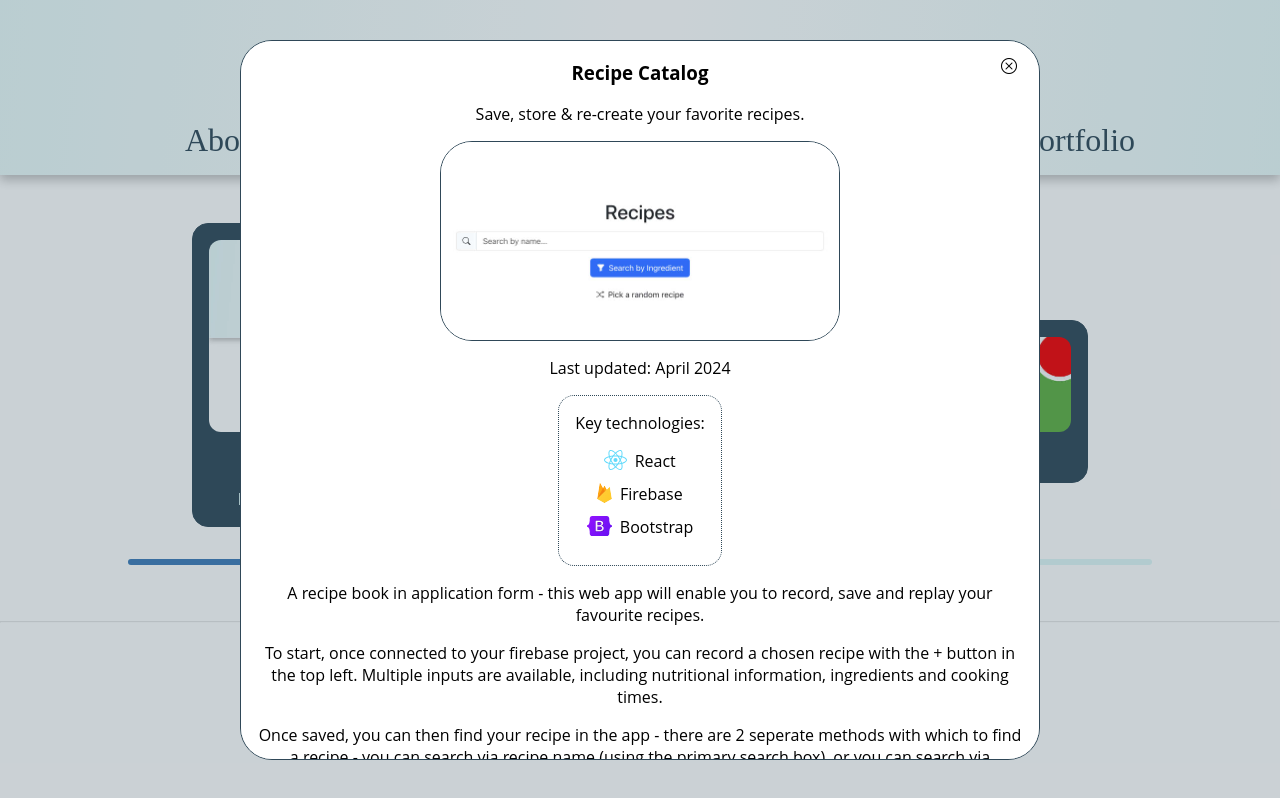
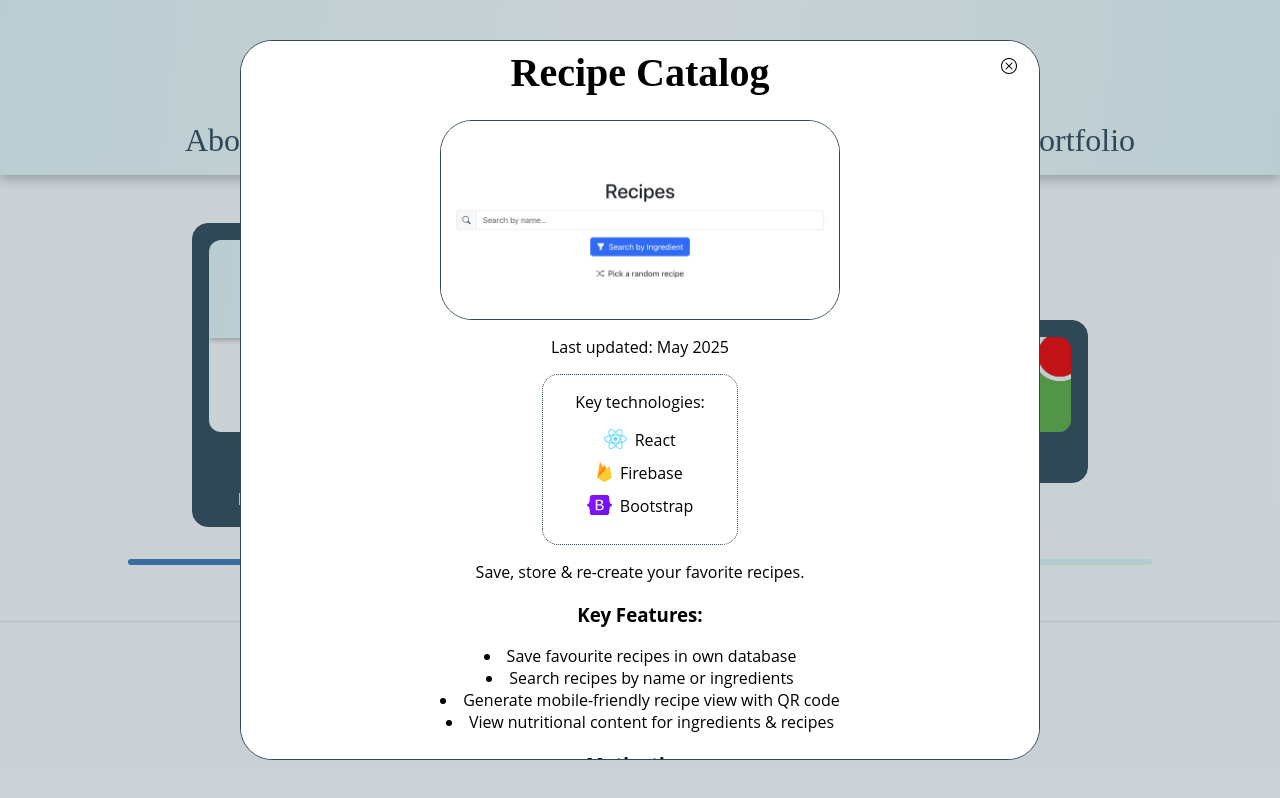
Before and after one commit to ahuggett26/website, a React (Create React App) app: page /portfolio in a window 1280 px wide. Both pictures are taken after a click on the element "Recipe Catalog". Built offline with nearby package versions, Linux system fonts and the light colour scheme; a web font is replaced by a local one.

Commit message:
Split up & improve portfolio content

```diff
--- a/src/components/home/portfolio/FullProjectDisplay.module.scss
+++ b/src/components/home/portfolio/FullProjectDisplay.module.scss
@@ -65,13 +65,13 @@
     .short-technologies {
       display: none;
 
-      @media (width <= 450px) {
+      @media (width <=450px) {
         display: block;
       }
     }
 
     .hideable {
-      @media (width <= 450px) {
+      @media (width <=450px) {
         display: none;
       }
     }
@@ -84,6 +84,16 @@
       border-radius: 2rem;
     }
 
+    .key-features {
+      padding: 0 0.5rem;
+      text-align: center;
+      list-style-position: inside;
+    }
+
+    p {
+      padding: 0 1rem;
+    }
+
     .links {
       text-align: center;
       list-style-position: inside;
@@ -94,14 +104,11 @@
 
       li {
         line-break: anywhere;
-        @media (width <= 750px) {
+
+        @media (width <=750px) {
           list-style-type: none;
         }
       }
     }
-
-    .long-desc {
-      padding: 0 1rem;
-    }
   }
 }
--- a/src/components/home/portfolio/FullProjectDisplay.tsx
+++ b/src/components/home/portfolio/FullProjectDisplay.tsx
@@ -23,15 +23,17 @@ const FullProjectDisplay = (props: Properties) => {
   if (!props.project) {
     return null;
   }
+  const links =
+    [props.project.githubLink, props.project.deploymentLink, props.project.docsLink]
+      .filter((link) => link !== undefined);
   return (
     <div className={styles.background} onClick={props.closeProject}>
       <div className={styles.box} onClick={(e) => e.stopPropagation()}>
         <button className={styles["close-button"]} onClick={props.closeProject}>
           <i className="bi bi-x-circle"></i>
         </button>
-        <h3>{props.project.title}</h3>
+        <h2>{props.project.title}</h2>
         <div className={styles.hideable}>
-          <p>{props.project.shortDesc}</p>
           <LazyLoadImage
             className={styles["main-img"]}
             src={props.project.backgroundImg}
@@ -68,17 +70,33 @@ const FullProjectDisplay = (props: Properties) => {
           Technologies:{" "}
           {props.project.technologies.map((tech) => tech.name).join(", ")}
         </div>
-        <div className={styles["long-desc"]}>
-          {props.project.longDesc.map((desc, i) => (
-            <p key={`para-${i}`}>{desc}</p>
+        <div className={styles.hideable}>
+          <p>{props.project.longDesc ?? props.project.shortDesc}</p>
+        </div>
+        <h3>Key Features:</h3>
+        <ul className={styles["key-features"]}>
+          {props.project.keyFeatures.map((feature) => (
+            <li key={feature}>{feature}</li>
           ))}
-        </div>
-        {props.project.links.length > 0 && (
+        </ul>
+        {props.project.motivation && (
+          <>
+            <h3>Motivation:</h3>
+            <p>{props.project.motivation}</p>
+          </>
+        )}
+        {props.project.implDetails && (
+          <>
+            <h3>Implementation Details:</h3>
+            <p>{props.project.implDetails}</p>
+          </>
+        )}
+        {links.length > 0 && (
           <div className={styles.links}>
             <hr />
             <p>See also:</p>
             <ul className={styles["link-list"]}>
-              {props.project.links.map((link) => (
+              {links.map((link) => (
                 <li key={link}>
                   <a href={link}>{link}</a>
                 </li>
--- a/src/components/home/portfolio/projects/impl/FieldClashersProject.ts
+++ b/src/components/home/portfolio/projects/impl/FieldClashersProject.ts
@@ -4,38 +4,27 @@ import { TCSharp, TUnity } from "../Technology";
 
 class FieldClashersProject implements PortfolioProject {
   title = "Field Clashers";
-  shortDesc = "Tactical tic-tac-toe football based auto battler";
-  longDesc = [
+  shortDesc = "Tactical football based auto battler game";
+  longDesc =
     `A football-based auto-battler inspired by Super Auto Pets,
-        this is a game where a player can field their favourite premier league team
-        and employ their own tactics to overcome their opponents.`,
-
-    `It has a simplistic, abstracted design, where players are represented by
-        single dots on a pitch, in formation. A 'match' is split into quarters, within
-        which each team has the ability to score if they can each beat the opposition.
-        As with a typical football match, the team who scores the most goals wins.`,
-
-    `There are a few different game modes - in tournament mode, a "cup" scenario
-        plays out, where teams are bracketed. Each game must have a winner (a game may
-        end in penalties) and each game will be replaced with a next until only 2 teams
-        remain for the final.`,
-
-    `----`,
-
-    `The game was developed with Unity, written in C#. As it was developed to work
-        through Steam, there are many features developed in co-operation with the C#
-        Steamworks API, for example Online Matchmaking and Achievement Collection.`,
-
-    `As with my website, this was custom designed using Figma and ever asset used
-        was custom made. All code was likewise written by myself over the course of
-        about a year.`,
-  ];
+        this is a game where a player can field their favourite team
+        and employ their own tactics to overcome their opponents.`;
+  keyFeatures = [
+    `Multiple game modes - play quick matches or enter tournaments`,
+    `Online multiplayer - challenge friends and players worldwide`,
+    `Custom team formation & setup`,
+    `Local pool of 20 teams and 100+ unique players`,
+  ]
+  implDetails =
+    `The game was developed with Unity, written in C#.
+        There is a local SQL Lite database, storing player stats and team info.
+        Deployed through Steam, I developed utilised the C# Steamworks API for some features,
+        for example Online Matchmaking and Achievements.
+        This was custom designed using Figma and every asset used was custom made.`;
   backgroundImg = fieldClashersImage;
   technologies = [new TUnity(), new TCSharp()];
-  links = [
-    "https://www.ahuggett.uk/apps/field-clashers",
-    "https://store.steampowered.com/app/2204470/Field_Clashers/",
-  ];
+  deploymentLink = "https://store.steampowered.com/app/2204470/Field_Clashers/";
+  docsLink = "https://www.ahuggett.uk/apps/field-clashers";
   lastUpdated = new Date("31 March 2023");
 }
 
--- a/src/components/home/portfolio/projects/impl/RecipesProject.ts
+++ b/src/components/home/portfolio/projects/impl/RecipesProject.ts
@@ -5,42 +5,24 @@ import { TBootstrap, TFirebase, TReact } from "../Technology";
 class RecipesProject implements PortfolioProject {
   title = "Recipe Catalog";
   shortDesc = "Save, store & re-create your favorite recipes.";
-  // longDesc = "TODO: write a full description";
-  longDesc = [
-    `A recipe book in application form - this web app will enable you to
-        record, save and replay your favourite recipes.`,
-
-    `To start, once connected to your firebase project, you can record a chosen recipe
-        with the + button in the top left. Multiple inputs are available, including
-        nutritional information, ingredients and cooking times.`,
-
-    `Once saved, you can then find your recipe in the app - there are 2 seperate methods
-        with which to find a recipe - you can search via recipe name (using the primary
-        search box), or you can search via ingredient. With the latter search functaionality,
-        the "main" ingredients of each recipe will be searched in order to help you find
-        recipes that use ingredients you have in stock.`,
-
-    `Finally, once you've decided on the recipes that you want to use, you might want to
-        get the recipe up on your mobile so it is a bit easier to follow in the kitchen -
-        to quickly do this, you can scan the QR code on the recipe page to see a mobile-first
-        viewing, with only the key information needed to replicate the recipe. If you've
-        chosen to reduce (or increase) the amount of servings, this will also be reflected
-        in the ingredient counts.`,
-
-    `----`,
-
-    `This app was made to satisfy my own wants for saving & re-making recipes. I was
-        previously storing my favourite recipes as bookmarks in my browser, however I found
+  keyFeatures = [
+    "Save favourite recipes in own database",
+    "Search recipes by name or ingredients",
+    "Generate mobile-friendly recipe view with QR code",
+    "View nutritional content for ingredients & recipes",
+  ]
+  implDetails =
+    `It was made using React with TypeScript primarily, using Google Firebase for
+        database servies and Bootstrap with CSS for UI styling.`;
+  motivation =
+    `Previously storing my favourite recipes as bookmarks in my browser - I found
         it difficult to find specific recipes (especially given the ingredients I have
-        available) and I found it sometimes difficult to replicate the recipes on my phone.`,
-
-    `It was made using React with TypeScript primarily, using Google Firebase for
-        database servies and Bootstrap with CSS for UI styling.`,
-  ];
+        available) and I found it sometimes difficult to replicate the recipes on my phone.
+        This app seeks to solve these issues.`;
   technologies = [new TReact(), new TFirebase(), new TBootstrap()];
   backgroundImg = recipesImage;
-  links = ["https://github.com/ahuggett26/recipes-webapp"];
-  lastUpdated = new Date("1 April 2024");
+  githubLink = "https://github.com/ahuggett26/recipes-webapp";
+  lastUpdated = new Date("6 May 2025");
 }
 
 export default RecipesProject;
--- a/src/components/home/portfolio/projects/impl/WebsiteProject.ts
+++ b/src/components/home/portfolio/projects/impl/WebsiteProject.ts
@@ -3,30 +3,28 @@ import PortfolioProject from "../PortfolioProject";
 import { TReact, TSass, TTypeScript } from "../Technology";
 
 class WebsiteProject implements PortfolioProject {
-  title = "ahuggett.uk";
-  shortDesc = "My website - self-made and custom written.";
-  longDesc = [
-    `Implemented as a longer-form version of a CV, this website is originally
-        intended to serve as a central location for viewing my education and experience
+    title = "ahuggett.uk";
+    shortDesc = "My website - self-made and custom written.";
+    keyFeatures = [
+        "Custom-built React & CSS (no bootstrap, no AI)",
+        "Responsive design for mobile & desktop",
+        "Image carousel with lazy loading",
+        "Markdown formatted experience timeline (for easy updates)",
+    ];
+    motivation =
+        `Implemented as a longer-form version of a CV, this website is originally
+        intended to serve as a central location for viewing my education and experiences
         in a simple to view format. Here, I can add in more information allowing my
-        CV to be shorter & more impactful.`,
-
-    `In light of that, I have chosen to make my website in as custom a way as
-        possible, using React and custom CSS, even in more complex components such as
-        the image carousel on the home page, or the timeline components in the
-        Education and Experience pages.`,
-
-    `I have designed the website myself, using Figma. I intend for this to be a
-        living website, as such it may get updated, expanded, or even used to host
-        other projects at a later point.`,
-
-    `The website is deployed using Netlify, and hosted at my own custom domain.
-        The code can be viewed on Github using the link below.`,
-  ];
-  technologies = [new TReact(), new TTypeScript(), new TSass()];
-  backgroundImg = websiteImage;
-  links = ["https://github.com/ahuggett26/website"];
-  lastUpdated = new Date("26 May 2024");
+        CV to be shorter & more impactful. My portfolio of projects is also documented here,
+        in an easy to view format. This is a living website, so it will get updated, expanded,
+        or may even host other projects at a later point.`;
+    implDetails =
+        `Designed with Figma and custom made with React and CSS (specifically Sass).
+        The website is deployed using Netlify, and hosted at my own custom domain.`;
+    technologies = [new TReact(), new TTypeScript(), new TSass()];
+    backgroundImg = websiteImage;
+    githubLink = "https://github.com/ahuggett26/website";
+    lastUpdated = new Date("19 October 2025");
 }
 
 export default WebsiteProject;
```
Also changed, not shown: src/components/home/portfolio/projects/PortfolioProject.ts (+18 -4 lines).
